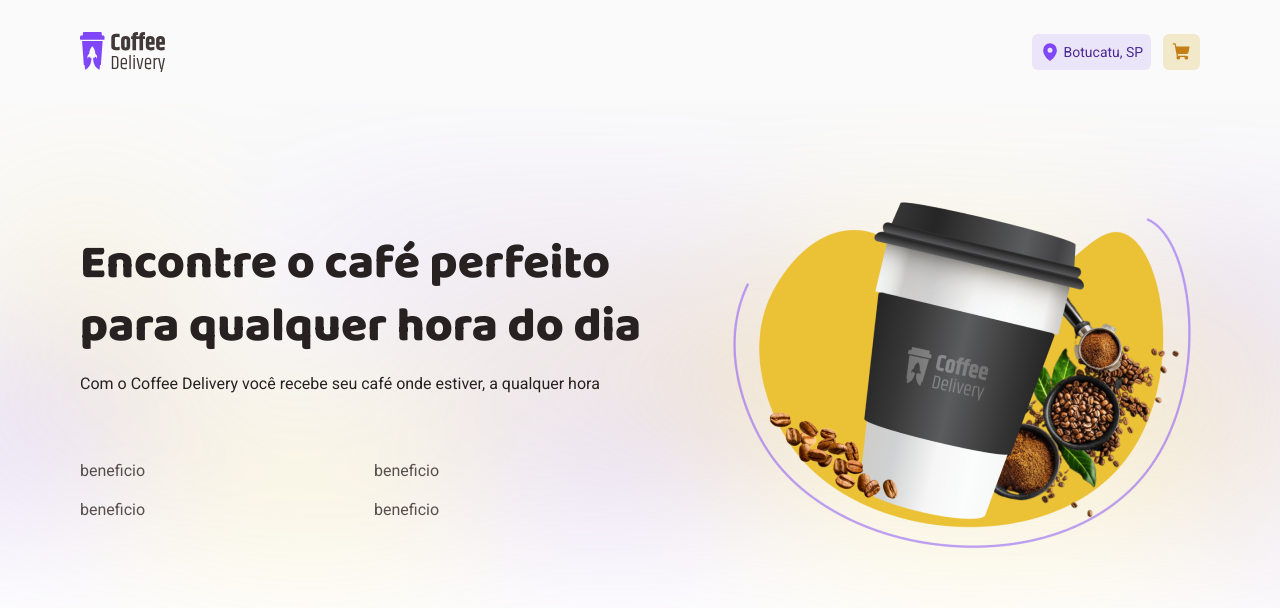
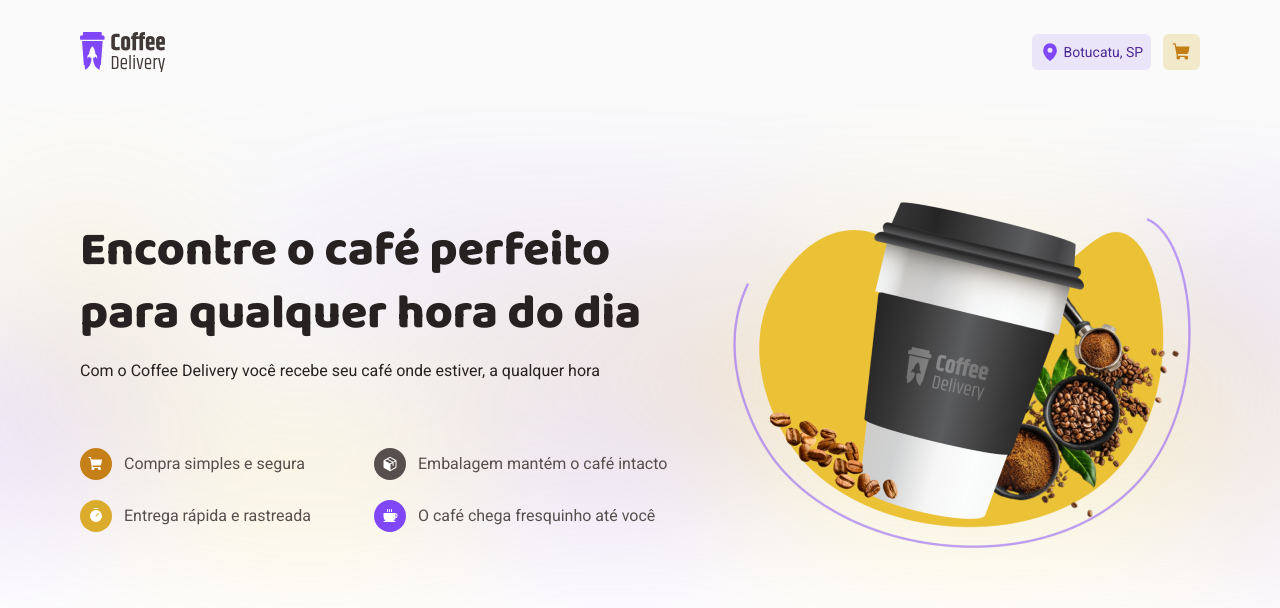
Before and after one commit to jerp86/desafio02-coffeeshop, a React (Vite) app: page / in a window 1280 px wide. Shown: the top 608 px of the page. Built offline with nearby package versions, Linux system fonts and the light colour scheme.

Commit message:
add InfoWithIcon

```diff
--- a/src/pages/Home/components/Intro/index.tsx
+++ b/src/pages/Home/components/Intro/index.tsx
@@ -5,9 +5,14 @@
   IntroTitle,
 } from './styles'
 import introImg from './../../../../assets/intro-img.png'
-import { RegularText } from '../../../../components'
+import { InfoWithIcon, RegularText } from '../../../../components'
+import { Coffee, Package, ShoppingCart, Timer } from 'phosphor-react'
+import { useTheme } from 'styled-components'
 
-export const Intro = () => (
+export const Intro = () => {
+  const { colors } = useTheme()
+
+  return (
     <IntroContainer>
       <IntroContent className="container">
         <div>
@@ -17,19 +22,39 @@
             </IntroTitle>
 
             <RegularText>
-            Com o Coffee Delivery você recebe seu café onde estiver, a qualquer
-            hora
+              Com o Coffee Delivery você recebe seu café onde estiver, a
+              qualquer hora
             </RegularText>
           </section>
 
           <BenefitsContainer>
-          <p>beneficio</p>
-          <p>beneficio</p>
-          <p>beneficio</p>
-          <p>beneficio</p>
+            <InfoWithIcon
+              icon={<ShoppingCart weight="fill" />}
+              iconBg={colors['yellow-dark']}
+              text="Compra simples e segura"
+            />
+
+            <InfoWithIcon
+              icon={<Package weight="fill" />}
+              iconBg={colors['base-text']}
+              text="Embalagem mantém o café intacto"
+            />
+
+            <InfoWithIcon
+              icon={<Timer weight="fill" />}
+              iconBg={colors.yellow}
+              text="Entrega rápida e rastreada"
+            />
+
+            <InfoWithIcon
+              icon={<Coffee weight="fill" />}
+              iconBg={colors.purple}
+              text="O café chega fresquinho até você"
+            />
           </BenefitsContainer>
         </div>
         <img src={introImg} alt="" />
       </IntroContent>
     </IntroContainer>
   )
+}
```
Lines whose indentation alone changed are shown as unchanged.
